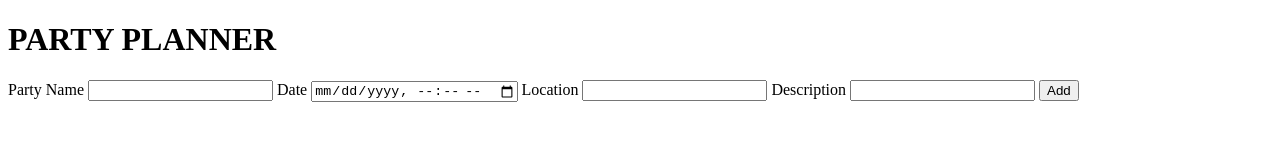
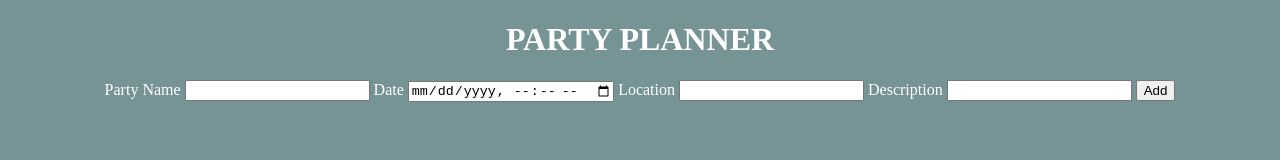
Before and after one commit to Edna-Pallares/Unit2.PartyPlanner, a plain HTML site: page index.html in a window 1280 px wide. Drawn offline with Linux system fonts and the light colour scheme; no server answers.

Commit message:
added basic css

```diff
--- a/index.css
+++ b/index.css
@@ -0,0 +1,15 @@
+body {
+    background-color: rgb(118, 147, 149);
+}
+
+h1{
+    text-align: center;
+}
+.text {
+    color: white;
+}
+.table {
+    display: flex;
+    justify-content: center;
+    align-content:center;
+}
--- a/index.html
+++ b/index.html
@@ -7,17 +7,17 @@
     <link rel="stylesheet" type="text/css" href="index.css">
 </head>
 <body>
-    <h1>PARTY PLANNER</h1>
-    <div id="create-party">
+    <h1 class="text">PARTY PLANNER</h1>
+    <div class="table" id="create-party">
         <!--name, date, location, description -->
         <form action="submit">
-            <label>Party Name</label>
+            <label class="text">Party Name</label>
             <input type="text" name="title">
-            <label>Date</label>
+            <label class="text">Date</label>
             <input type="datetime-local" name="date">
-            <label>Location</label>
+            <label class="text">Location</label>
             <input type="text" name="location">
-            <label>Description</label>
+            <label class="text">Description</label>
             <input type="text" name="description">
             <button type="submit" name="add-button">Add</button>
         </form>
```
